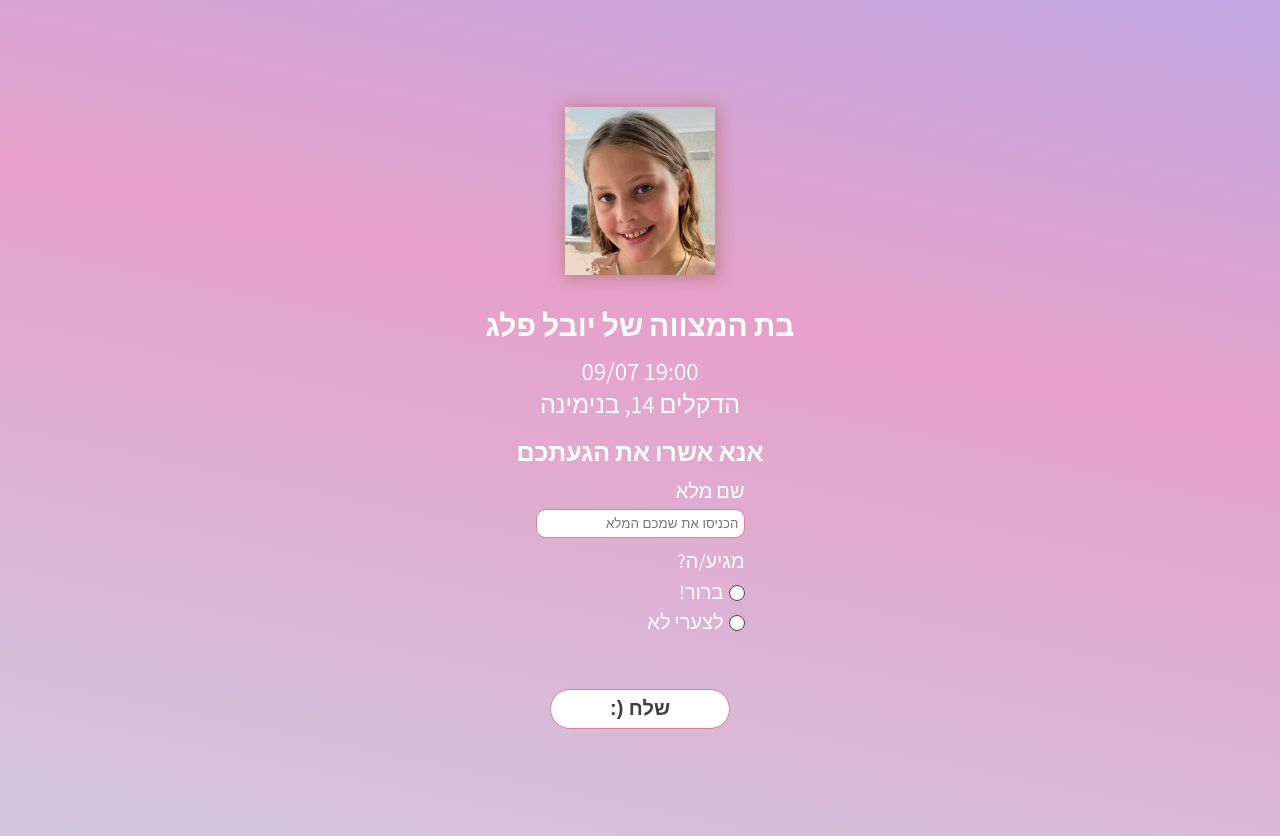
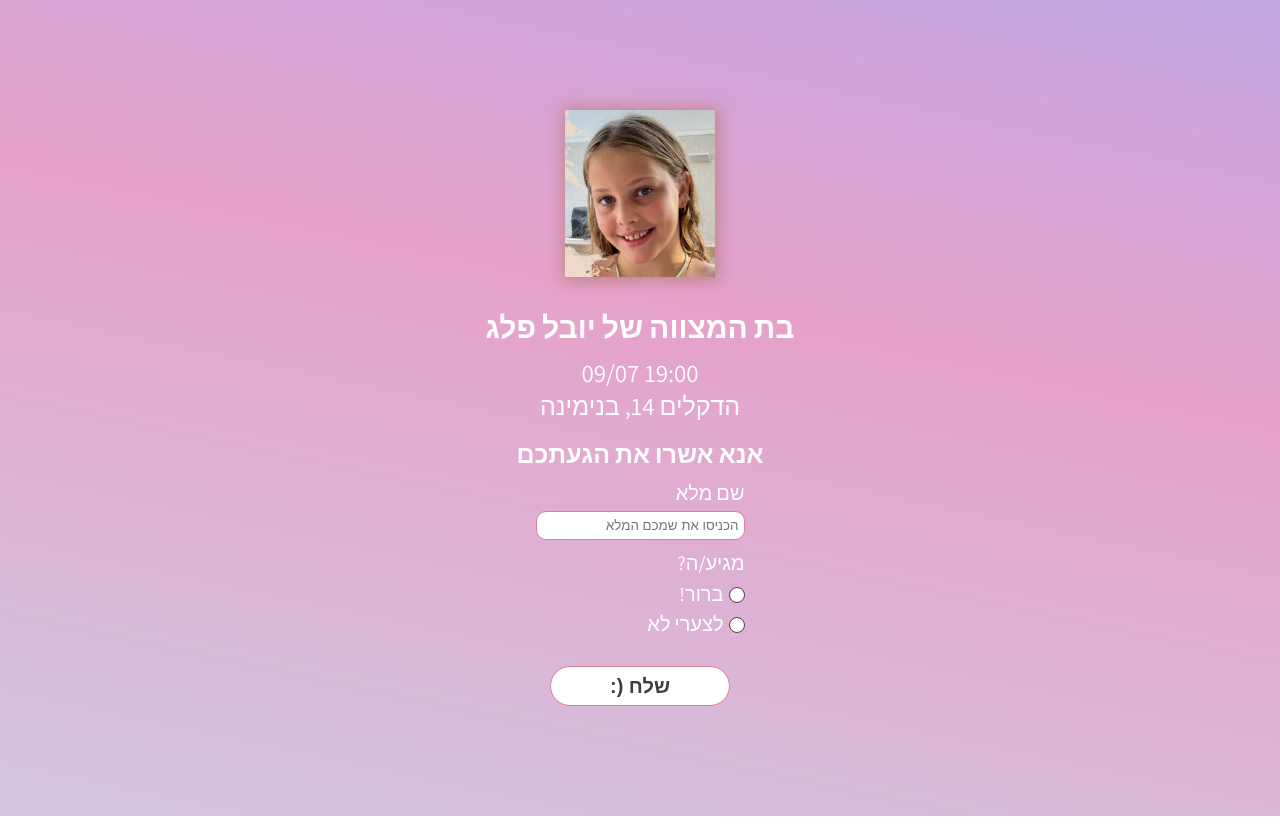
Before and after one commit to mayPeleg/yuval-peleg-12, an Angular app: page / in a window 1280 px wide. Built offline with nearby package versions, Linux system fonts and the light colour scheme.

Commit message:
remove padding

```diff
--- a/src/app/app.component.scss
+++ b/src/app/app.component.scss
@@ -3,10 +3,8 @@
     justify-content: center;
     align-items: center;
     flex-flow: column;
-    //margin-top: 50px;
     color: white;
     height: 100vh;
-    padding: 10px;
     text-align: center;
 }
 
@@ -86,7 +84,7 @@ input {
     border: 1px solid #da8291;
     border-radius: 20px;
     width: 180px;
-    margin-top: 50px;
+    margin-top: 25px;
     font-size: 20px;
     height: 40px;
     font-weight: bold;
```
